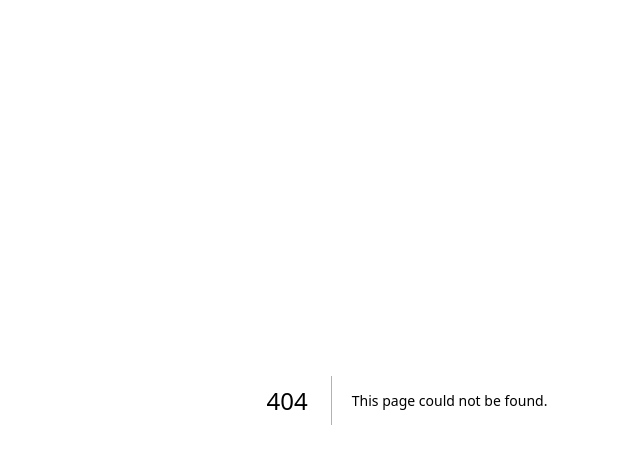
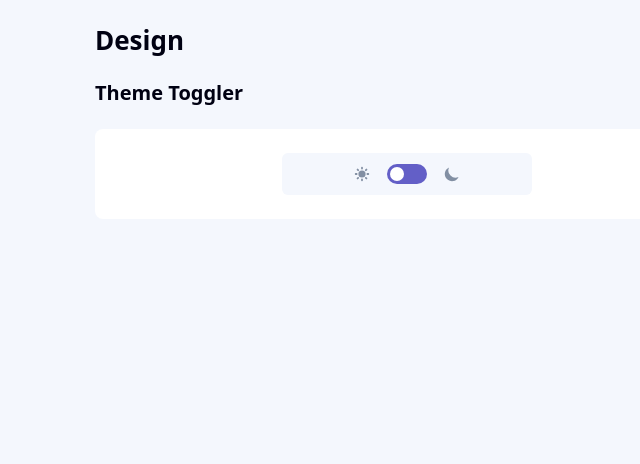
Before and after one commit to orlowski-dev/fm-kanban, a Next.js app: page /design in a window 1280 px wide. Before the commit this address had no page. Shown: the top 464 px of the page, without its empty margins (233-873 px from the left). Built offline with nearby package versions, Linux system fonts and the light colour scheme.

Commit message:
Added ThemeToggler

```diff
--- /dev/null
+++ b/app/design/page.tsx
@@ -0,0 +1,20 @@
+import ThemeToggler from "@/components/theme-toggler";
+import type { Metadata } from "next";
+
+export const metadata: Metadata = {
+  title: "Design :: Kanban",
+};
+
+const DesignPage = () => {
+  return (
+    <main className="max-w-2xl mx-auto p-6 grid gap-6">
+      <h1 className="text-hxl">Design</h1>
+      <h2 className="text-hlg">Theme Toggler</h2>
+      <div className="p-6 rounded-lg bg-white dark:bg-dark-grey transition-colors flex justify-center">
+        <ThemeToggler />
+      </div>
+    </main>
+  );
+};
+
+export default DesignPage;
--- a/app/layout.tsx
+++ b/app/layout.tsx
@@ -1,5 +1,6 @@
 import type { Metadata } from "next";
 import { Plus_Jakarta_Sans } from "next/font/google";
+import { CustomThemeProvider } from "./providers";
 import "./globals.css";
 
 const pjs = Plus_Jakarta_Sans({
@@ -20,8 +21,12 @@ export default function RootLayout({
   children: React.ReactNode;
 }>) {
   return (
-    <html lang="en">
-      <body className={`${pjs.variable}`}>{children}</body>
+    <html lang="en" suppressHydrationWarning>
+      <body
+        className={`${pjs.variable} bg-light-grey text-black dark:bg-very-dark-grey dark:text-white transition-colors`}
+      >
+        <CustomThemeProvider>{children}</CustomThemeProvider>
+      </body>
     </html>
   );
 }
--- /dev/null
+++ b/app/providers.tsx
@@ -0,0 +1,10 @@
+"use client";
+
+import type { ReactNode } from "react";
+import { ThemeProvider } from "next-themes";
+
+export const CustomThemeProvider = ({ children }: { children: ReactNode }) => (
+  <ThemeProvider enableSystem defaultTheme="system" attribute="class">
+    {children}
+  </ThemeProvider>
+);
--- /dev/null
+++ b/components/theme-toggler/index.tsx
@@ -0,0 +1,47 @@
+"use client";
+
+import { HiSun, HiMoon } from "react-icons/hi";
+import { motion } from "framer-motion";
+import { useTheme } from "next-themes";
+
+const toggleVariants = {
+  light: { x: "0rem" },
+  dark: { x: "1.25rem" },
+};
+
+const ThemeToggler = () => {
+  const { theme, setTheme } = useTheme();
+
+  return (
+    <div className="min-w-[15.625rem] px-4 py-2 rounded-md inline-flex items-center justify-center gap-3 bg-light-grey dark:bg-very-dark-grey transition-colors">
+      <button
+        className="text-lg text-medium-grey p-1"
+        title="Set light theme"
+        onClick={() => setTheme("light")}
+      >
+        <HiSun />
+      </button>
+      <div
+        className="w-[2.5rem] h-[1.25rem] rounded-full bg-main-purple p-[0.1875rem] cursor-pointer"
+        role="button"
+        title="Toggle theme"
+        onClick={() => setTheme(theme === "light" ? "dark" : "light")}
+      >
+        <motion.div
+          animate={theme}
+          variants={toggleVariants}
+          className="w-[0.875rem] h-[0.875rem] bg-white rounded-full"
+        ></motion.div>
+      </div>
+      <button
+        className="text-lg text-medium-grey p-1"
+        title="Set dark theme"
+        onClick={() => setTheme("dark")}
+      >
+        <HiMoon />
+      </button>
+    </div>
+  );
+};
+
+export default ThemeToggler;
--- a/tailwind.config.ts
+++ b/tailwind.config.ts
@@ -69,5 +69,6 @@ const config: Config = {
     },
   },
   plugins: [],
+  darkMode: "class",
 };
 export default config;
```
Also changed, not shown: package.json (+7 -4 lines), 2 other files (tests, documents, lock files or other folders).
